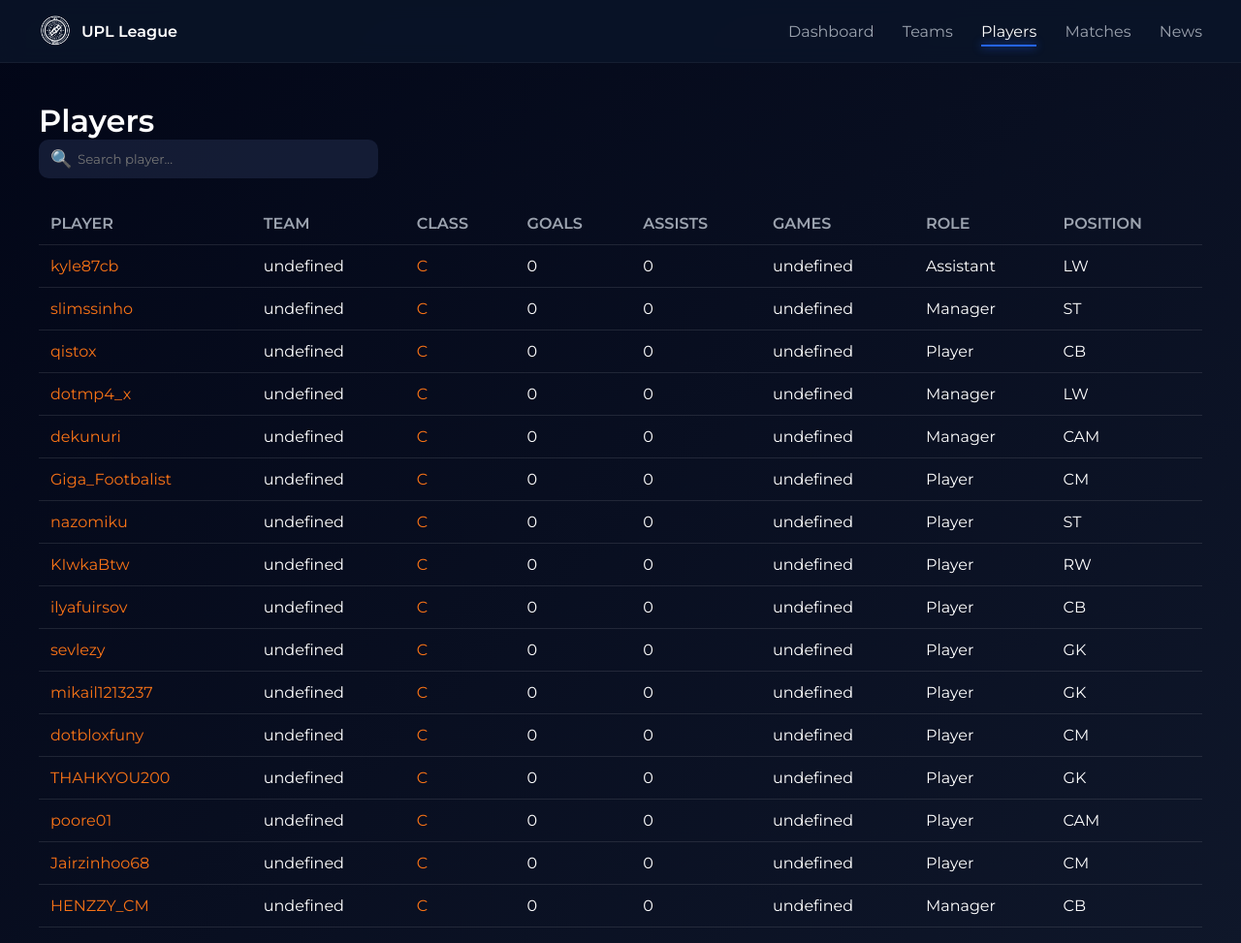
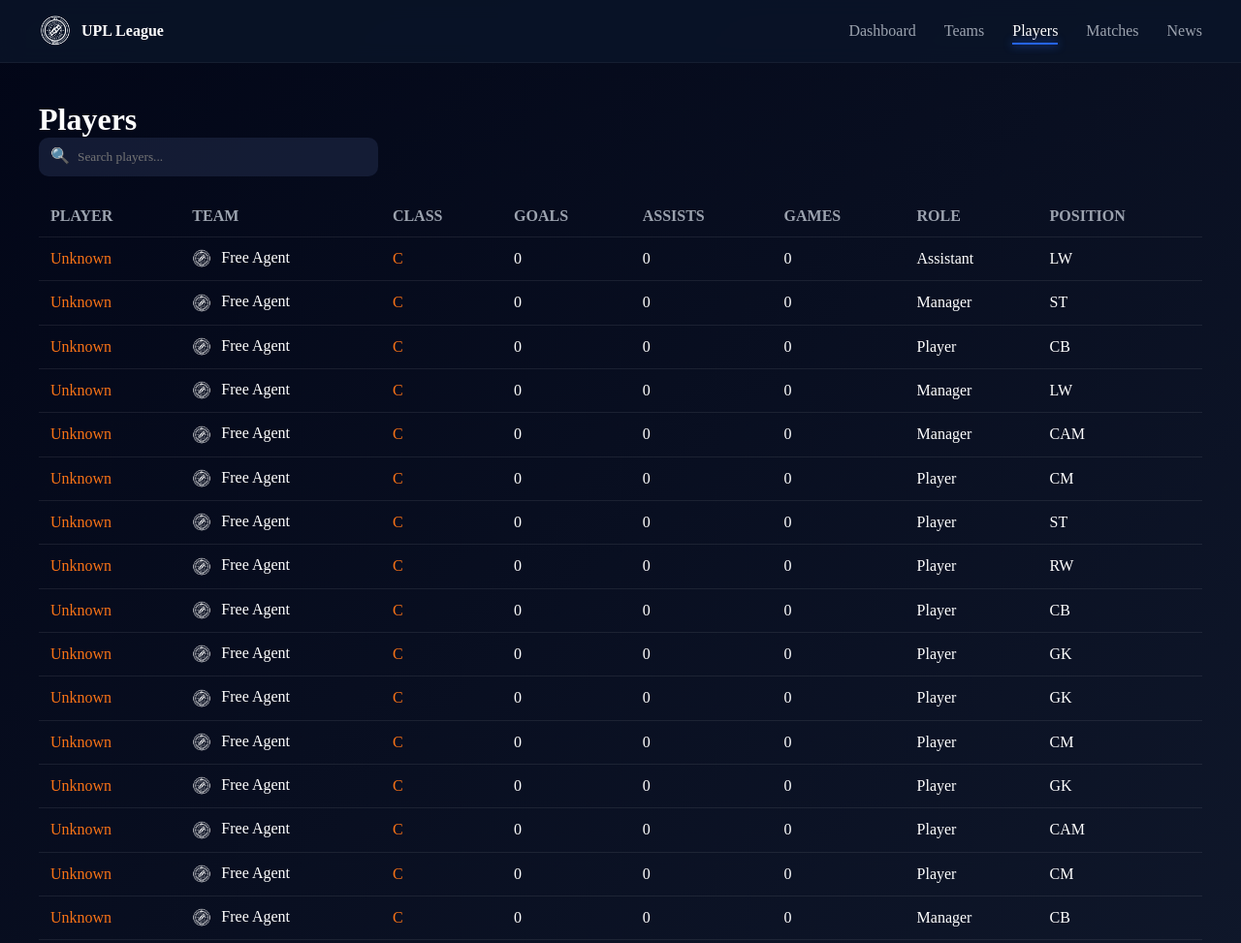
Before and after one commit to Yozukizs/UPL-Sitee, a website: page players.html in a window 1280 px wide. Shown: the top 973 px of the page at 97% size. Drawn offline with Linux system fonts and the light colour scheme.

Commit message:
Update players.html

```diff
--- a/players.html
+++ b/players.html
@@ -1,84 +1,17 @@
 <!DOCTYPE html>
-<html>
+<html lang="en">
 <head>
-<title>Players</title>
-
-<link href="https://fonts.googleapis.com/css2?family=Montserrat:wght@400;600&display=swap" rel="stylesheet">
+<meta charset="UTF-8">
+<title>Players - UPL League</title>
 <link rel="stylesheet" href="styles.css">
 <link rel="icon" href="images/upl.png">
-
-<style>
-
-/* SEARCH BAR */
-.search{
-margin-bottom:25px;
-position:relative;
-width:350px;
-}
-
-.search input{
-width:100%;
-padding:12px 15px 12px 40px;
-border-radius:10px;
-border:none;
-outline:none;
-background:rgba(30,40,70,0.6);
-color:white;
-transition:0.3s;
-}
-
-.search input:focus{
-box-shadow:0 0 12px #2563eb;
-background:rgba(40,60,100,0.8);
-}
-
-.search::before{
-content:"🔍";
-position:absolute;
-left:12px;
-top:9px;
-font-size:18px;
-}
-
-/* TABLE */
-table{
-width:100%;
-border-collapse:collapse;
-}
-
-th{
-color:#9ca3af;
-text-align:left;
-padding:12px;
-}
-
-td{
-padding:12px;
-}
-
-tr{
-border-bottom:1px solid rgba(255,255,255,0.1);
-transition:0.2s;
-}
-
-tr:hover{
-background:rgba(40,60,100,0.4);
-}
-
-/* CLASS COLORS */
-.X{color:#ef4444;}
-.S{color:#a855f7;}
-.A{color:#3b82f6;}
-.B{color:#22c55e;}
-.C{color:#f97316;}
-
-</style>
 </head>
 
 <body>
 
+<!-- TOPBAR -->
 <div class="topbar">
-<div class="logo" onclick="window.location='index.html'">
+  <div class="logo" onclick="location.href='index.html'">
     <img src="images/upl.png">
     <b>UPL League</b>
   </div>
@@ -86,21 +19,23 @@ background:rgba(40,60,100,0.4);
   <div class="nav">
     <a href="index.html">Dashboard</a>
     <a href="teams.html">Teams</a>
-<a href="players.html" class="active">Players</a>
+    <a class="active" href="players.html">Players</a>
     <a href="matches.html">Matches</a>
     <a href="news.html">News</a>
   </div>
 </div>
 
-<div style="padding:40px">
+<div class="container">
 
   <h1>Players</h1>
 
+  <!-- SEARCH -->
   <div class="search">
-<input type="text" id="search" placeholder="Search player..." oninput="render()">
+    <input type="text" id="search" placeholder="Search players...">
   </div>
 
-<table>
+  <!-- TABLE -->
+  <table id="playersTable">
     <thead>
       <tr>
         <th>PLAYER</th>
@@ -113,44 +48,71 @@ background:rgba(40,60,100,0.4);
         <th>POSITION</th>
       </tr>
     </thead>
-
-<tbody id="table"></tbody>
+    <tbody></tbody>
   </table>
 
 </div>
 
 <script>
 
-let players=[];
+// TEAM LOGOS
+const teamLogos = {
+  "Shakhtar": "images/shakhtar.png",
+  "Bukovyna": "images/bukovyna.png",
+  "Polissya": "images/polissya.png",
+  "Chornomorets": "images/chornomorets.png"
+};
 
+// LOAD PLAYERS
 fetch("data/players.json")
-.then(r=>r.json())
-.then(data=>{
-players=data;
-render();
+.then(res => res.json())
+.then(players => {
+
+  const tbody = document.querySelector("#playersTable tbody");
+
+  function render(data){
+    tbody.innerHTML = "";
+
+    data.forEach(p => {
+
+      let row = document.createElement("tr");
+
+      row.innerHTML = `
+        <td class="${p.class || ''}">${p.name || "Unknown"}</td>
+
+        <td>
+          <img src="${teamLogos[p.team] || 'images/upl.png'}"
+               style="width:20px;vertical-align:middle;margin-right:6px;">
+          ${p.team || "Free Agent"}
+        </td>
+
+        <td class="${p.class || ''}">${p.class || "-"}</td>
+        <td>${p.goals ?? 0}</td>
+        <td>${p.assists ?? 0}</td>
+        <td>${p.games ?? 0}</td>
+        <td>${p.role || "Player"}</td>
+        <td>${p.position || "-"}</td>
+      `;
+
+      tbody.appendChild(row);
+    });
+  }
+
+  render(players);
+
+  // SEARCH FUNCTION
+  document.getElementById("search").addEventListener("input", e=>{
+    const value = e.target.value.toLowerCase();
+
+    const filtered = players.filter(p =>
+      (p.name || "").toLowerCase().includes(value)
+    );
+
+    render(filtered);
   });
 
-function render(){
-
-let val=document.getElementById("search").value.toLowerCase();
-
-document.getElementById("table").innerHTML =
-players
-.filter(p=>p.username.toLowerCase().includes(val))
-.map(p=>`
-<tr>
-<td class="${p.class}">${p.username}</td>
-<td>${p.team}</td>
-<td class="${p.class}">${p.class}</td>
-<td>${p.goals}</td>
-<td>${p.assists}</td>
-<td>${p.games}</td>
-<td>${p.role}</td>
-<td>${p.position}</td>
-</tr>
-`).join("");
-
-}
+})
+.catch(err => console.error("Error loading players:", err));
 
 </script>
 
```
Lines whose indentation alone changed are shown as unchanged.
